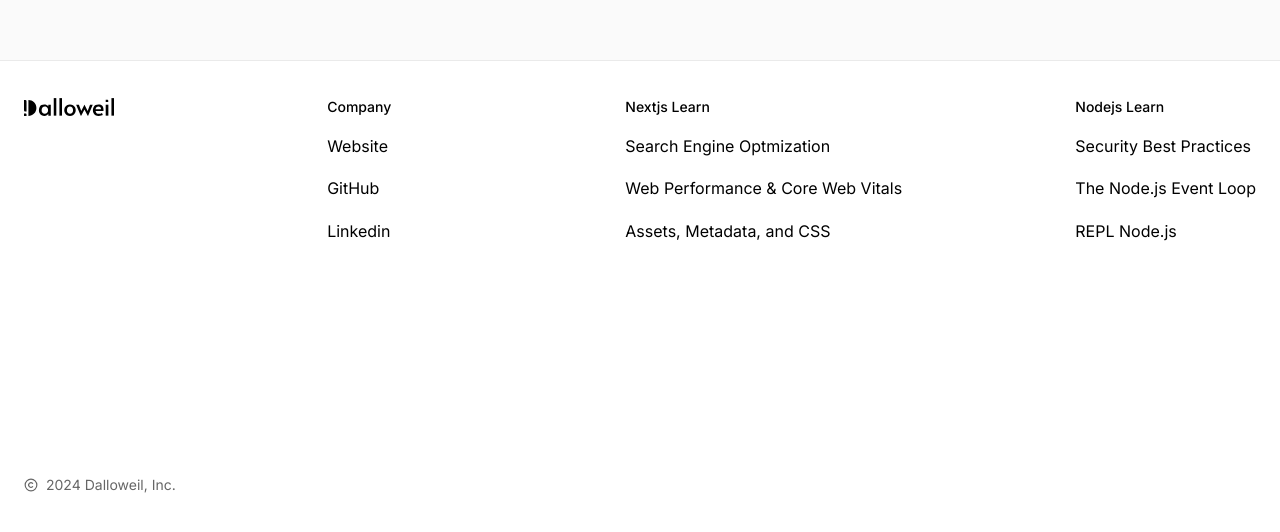
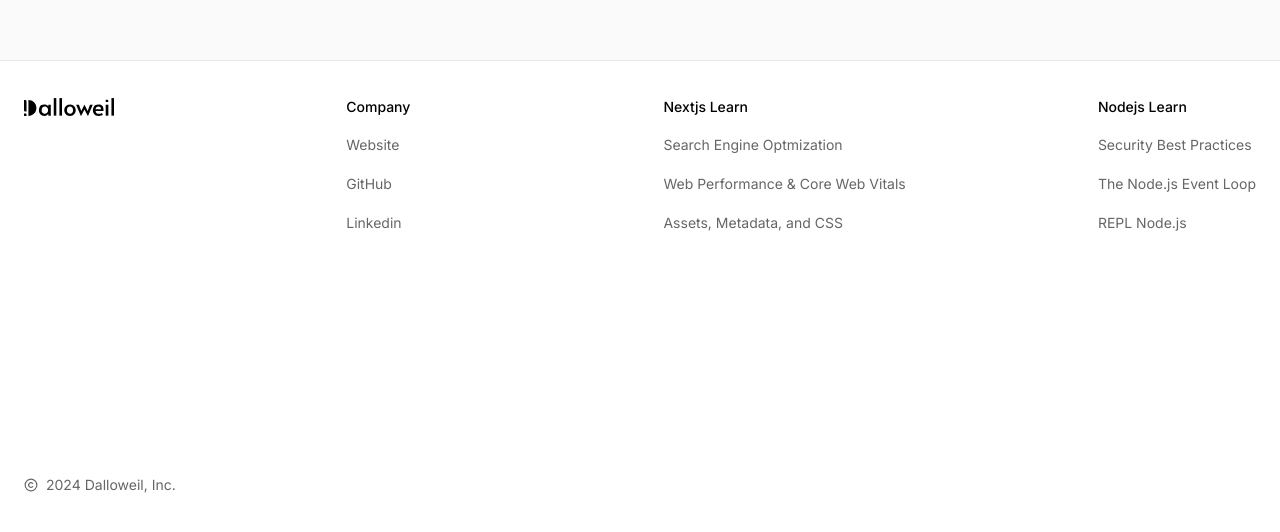
Before and after one commit to dalloweil/nextjs-template, a Next.js app: page / in a window 1280 px wide. Shown: the part 996-1528 px from the top of the page. Built offline with nearby package versions, Linux system fonts and the light colour scheme.

Commit message:
fix: add Link next/app global style

```diff
--- a/app/globals.css
+++ b/app/globals.css
@@ -22,9 +22,13 @@ body {
 }
 
 a {
-  color: #0074de;
   text-decoration: none;
-  transition: color 0.2s ease;
-  color: inherit;
-  text-decoration: inherit;
+  transition: color 0.15s ease;
+  font-size: 14px;
+  border-radius: 2px;
+  color: var(--accents-5);
+
+  &:hover {
+    color: var(--font-foreground);
+  }
 }
```
